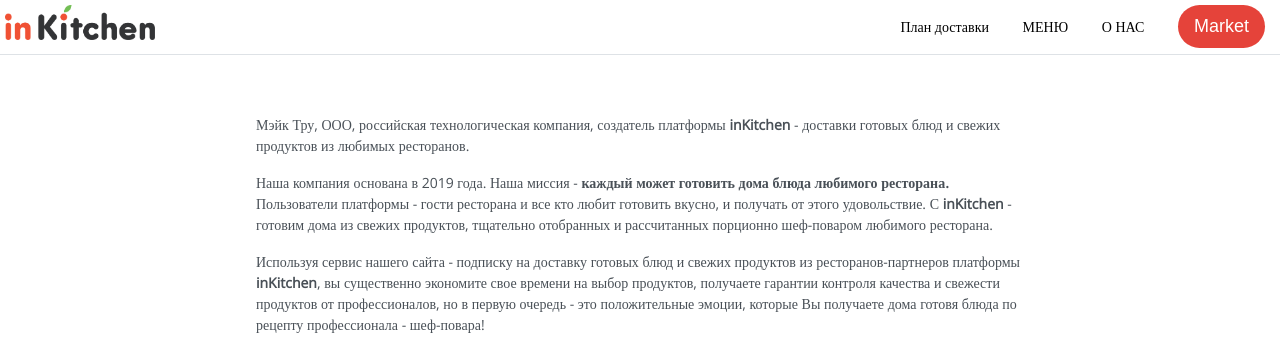
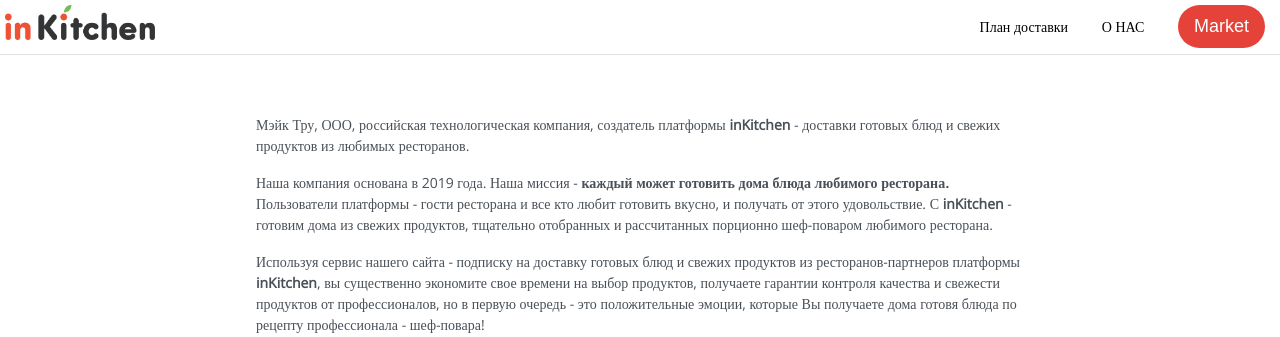
Before and after one commit to are-nic/inkitchen_app, a Django app: page /about in a window 1280 px wide. Shown: the top 337 px of the page. Run offline with Django 3.2, Linux system fonts and the light colour scheme; parts of the project's set-up code (start-up, migrations or seed data) failed here and were passed over; some libraries are stand-ins or nearby versions.

Commit message:
закомментирован пунк навбара "МЕНЮ"

```diff
--- a/inkitchen/main/templates/main/base.html
+++ b/inkitchen/main/templates/main/base.html
@@ -79,7 +79,7 @@
                             <li><a href="{% url 'login' %}"><i class="fa fa-sign-in"></i> Войти</a></li>-->
                         {% endif %}
                         <li><a href="{% url 'home' %}#menu"> План доставки</a></li>
-                        <li><a href="{% url 'recipes' %}"> МЕНЮ</a></li>
+                        <!--<li><a href="{% url 'recipes' %}"> МЕНЮ</a></li>-->
                         <li><a href="{% url 'about' %}">О НАС</a></li>
                         <li>
                             <a href="{% url 'market:product_list' %}">
```
